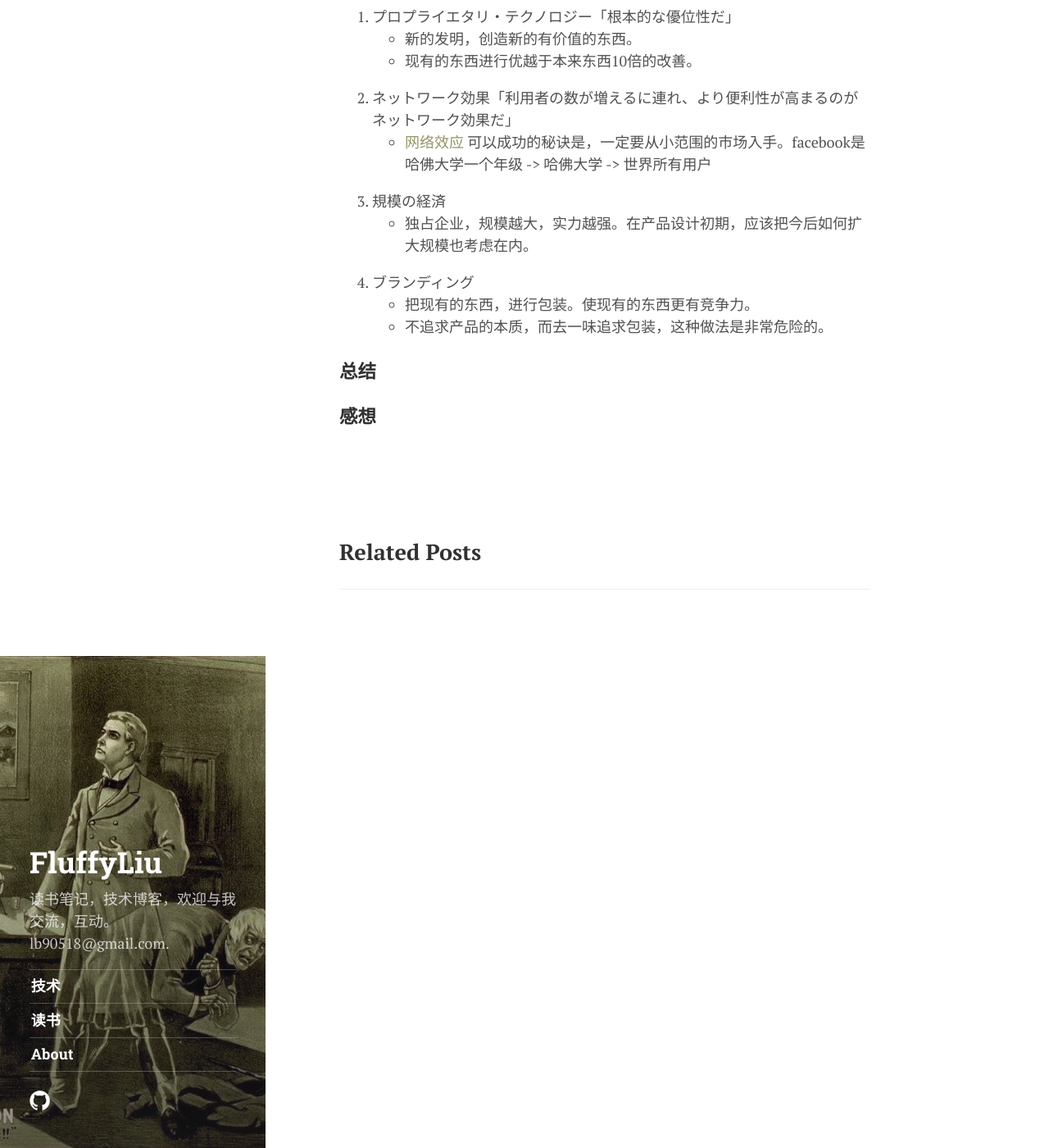
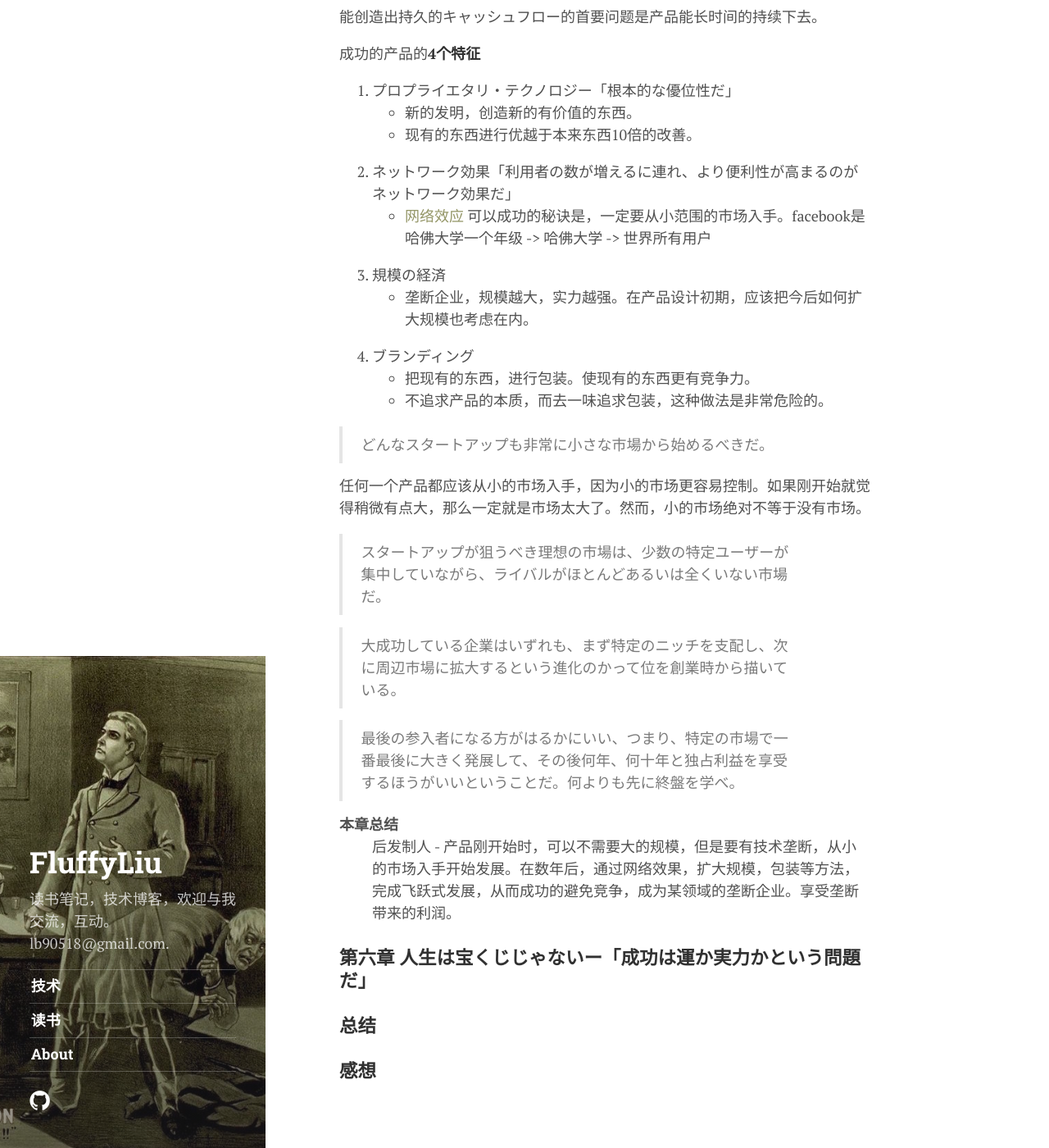
Before and after one commit to lsr90518/lsr90518.github.io, a Jekyll site: the page built from _posts/2016-05-06-zero-to-one.markdown, in a window 1280 px wide and 1400 px high, scrolled down 1317 px. Shown: the whole window at 82% size. Built offline with Jekyll 4.4.1, drawn with Linux system fonts in a browser that asks for light colours; nearby versions of some CDN libraries; some web fonts are replaced; some of the changed text lies outside the part shown.

Commit message:
第六章書き終わり

```diff
--- a/_posts/2016-05-06-zero-to-one.markdown
+++ b/_posts/2016-05-06-zero-to-one.markdown
@@ -1,6 +1,6 @@
 ---
 layout: post
-title:  "zero to one 读书笔记(途中)"
+title:  "Zero to One 读书笔记(途中)"
 date:   2016-05-06 08:31:19 +0900
 tags: [review]
 ---
@@ -33,16 +33,36 @@ tags: [review]
 
 >短期成長をすべてに優先させれば、自問すべきもっとも重要な問いを見逃がしてしまうー「このビジネスは10年後も存続しているか」というものだ、数字はその答えを教えてくれない。むしろ、そのビジネスの定性的な特徴を客観的に考えてみる必要がある
 
+能创造出持久的キャッシュフロー的首要问题是产品能长时间的持续下去。
+
+成功的产品的**4个特征**
+
 1. プロプライエタリ・テクノロジー「根本的な優位性だ」
 * 新的发明，创造新的有价值的东西。
 * 现有的东西进行优越于本来东西10倍的改善。
 2. ネットワーク効果「利用者の数が増えるに連れ、より便利性が高まるのがネットワーク効果だ」
 * [网络效应][network-effect-link] 可以成功的秘诀是，一定要从小范围的市场入手。facebook是哈佛大学一个年级 -> 哈佛大学 -> 世界所有用户
 3. 規模の経済
-* 独占企业，规模越大，实力越强。在产品设计初期，应该把今后如何扩大规模也考虑在内。
+* 垄断企业，规模越大，实力越强。在产品设计初期，应该把今后如何扩大规模也考虑在内。
 4. ブランディング
 * 把现有的东西，进行包装。使现有的东西更有竞争力。
 * 不追求产品的本质，而去一味追求包装，这种做法是非常危险的。
+
+>どんなスタートアップも非常に小さな市場から始めるべきだ。
+
+任何一个产品都应该从小的市场入手，因为小的市场更容易控制。如果刚开始就觉得稍微有点大，那么一定就是市场太大了。然而，小的市场绝对不等于没有市场。
+
+>スタートアップが狙うべき理想の市場は、少数の特定ユーザーが集中していながら、ライバルがほとんどあるいは全くいない市場だ。
+
+>大成功している企業はいずれも、まず特定のニッチを支配し、次に周辺市場に拡大するという進化のかって位を創業時から描いている。
+
+>最後の参入者になる方がはるかにいい、つまり、特定の市場で一番最後に大きく発展して、その後何年、何十年と独占利益を享受するほうがいいということだ。何よりも先に終盤を学べ。
+
+本章总结
+: 后发制人 - 产品刚开始时，可以不需要大的规模，但是要有技术垄断，从小的市场入手开始发展。在数年后，通过网络效果，扩大规模，包装等方法，完成飞跃式发展，从而成功的避免竞争，成为某领域的垄断企业。享受垄断带来的利润。
+
+### 第六章 人生は宝くじじゃないー「成功は運か実力かという問題だ」
+
 
 ### 总结
 
```
Also changed, not shown: _posts/2016-05-06-life-cycle-management-of-spring-beans.md (added, +10 -0 lines).
